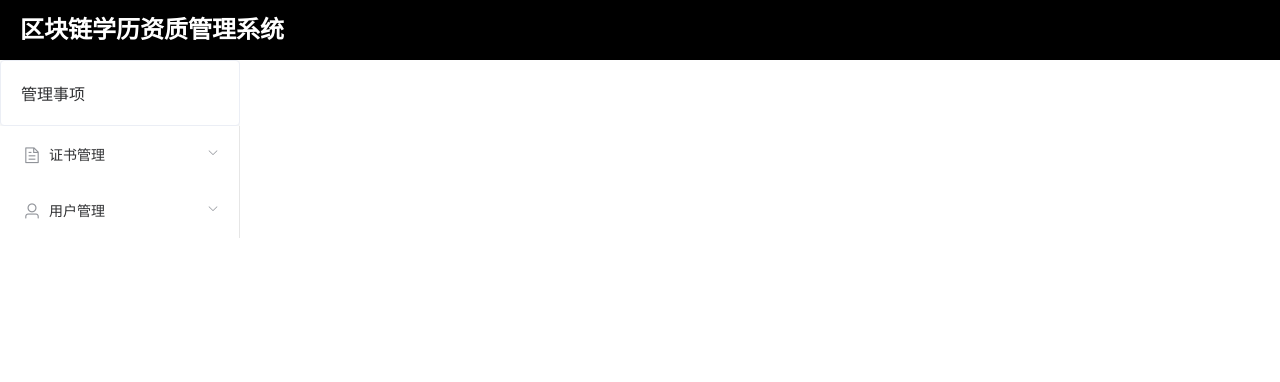
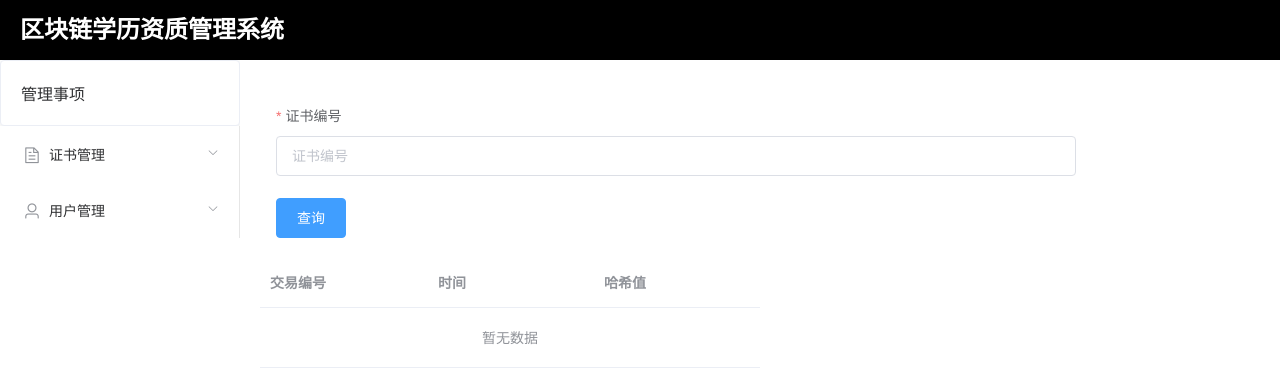
Before and after one commit to SDchao/block-chain-web, a Vue app: page /manage/cert_history in a window 1280 px wide. Shown: the top 382 px of the page. Built offline with nearby package versions, Linux system fonts and the light colour scheme; no server answers.

Commit message:
update CertHistory.vue

```diff
--- a/src/views/content/CertHistory.vue
+++ b/src/views/content/CertHistory.vue
@@ -1,10 +1,86 @@
 <template>
+    <div id="cert-history">
+        <el-form
+          ref="queryForm"
+          :model="queryFormData"
+          :rules="queryFormRule">
+            <el-form-item label="证书编号" prop="cert_id">
+                <el-input
+                  v-model="queryFormData.cert_id"
+                  placeholder="证书编号"></el-input>
+            </el-form-item>
 
+            <el-form-item>
+                <el-button type="primary" @click="trySubmitForm">查询</el-button>
+            </el-form-item>
+        </el-form>
+
+        <el-table
+          :data="tableData"
+          v-loading="tableLoading"
+          element-loading-text="历史查询中"
+          stripe
+          style="width: 50%">
+            <el-table-column
+              prop="tx_id"
+              label="交易编号"></el-table-column>
+            <el-table-column
+              prop="time"
+              label="时间"></el-table-column>
+            <el-table-column
+              prop="value"
+              label="哈希值"></el-table-column>
+        </el-table>
+    </div>
 </template>
 
 <script>
+import FormRuleGenerator from "@/assets/FormRuleGenerator";
+
 export default {
-    name: "CertHistory"
+    name: "CertHistory",
+    data() {
+        return {
+            queryFormData: {
+                "cert_id": ""
+            },
+            queryFormRule: FormRuleGenerator.getRequiredRule(["cert_id"]),
+            tableData: [],
+            tableLoading: false
+        }
+    },
+    methods: {
+        trySubmitForm() {
+            this.$refs["queryForm"].validate((valid) => {
+                if (valid) {
+                    this.$axios.post("/history", this.queryFormData)
+                        .then((res) => {
+                            if (res.data.msg === "SUCCESS") {
+                                this.tableData = res.data.history
+                                for (let data of this.tableData) {
+                                    data["time"] = this.timestampToStr(data["timestamp"] * 1000)
+                                }
+                            } else {
+                                this.$message.error("无法查询历史记录" + res.data.msg)
+                            }
+                        })
+                        .catch((err) => {
+                            this.$message.error("无法查询历史记录" + err.message)
+                        })
+                }
+            })
+        },
+        timestampToStr(timestamp) {
+            let date = new Date(timestamp)
+            let Y = date.getFullYear() + '-';
+            let M = (date.getMonth() + 1 < 10 ? '0' + (date.getMonth() + 1) : date.getMonth() + 1) + '-';
+            let D = date.getDate() + ' ';
+            let h = date.getHours() + ':';
+            let m = date.getMinutes() + ':';
+            let s = date.getSeconds();
+            return Y + M + D + h + m + s;
+        }
+    }
 }
 </script>
 
```
